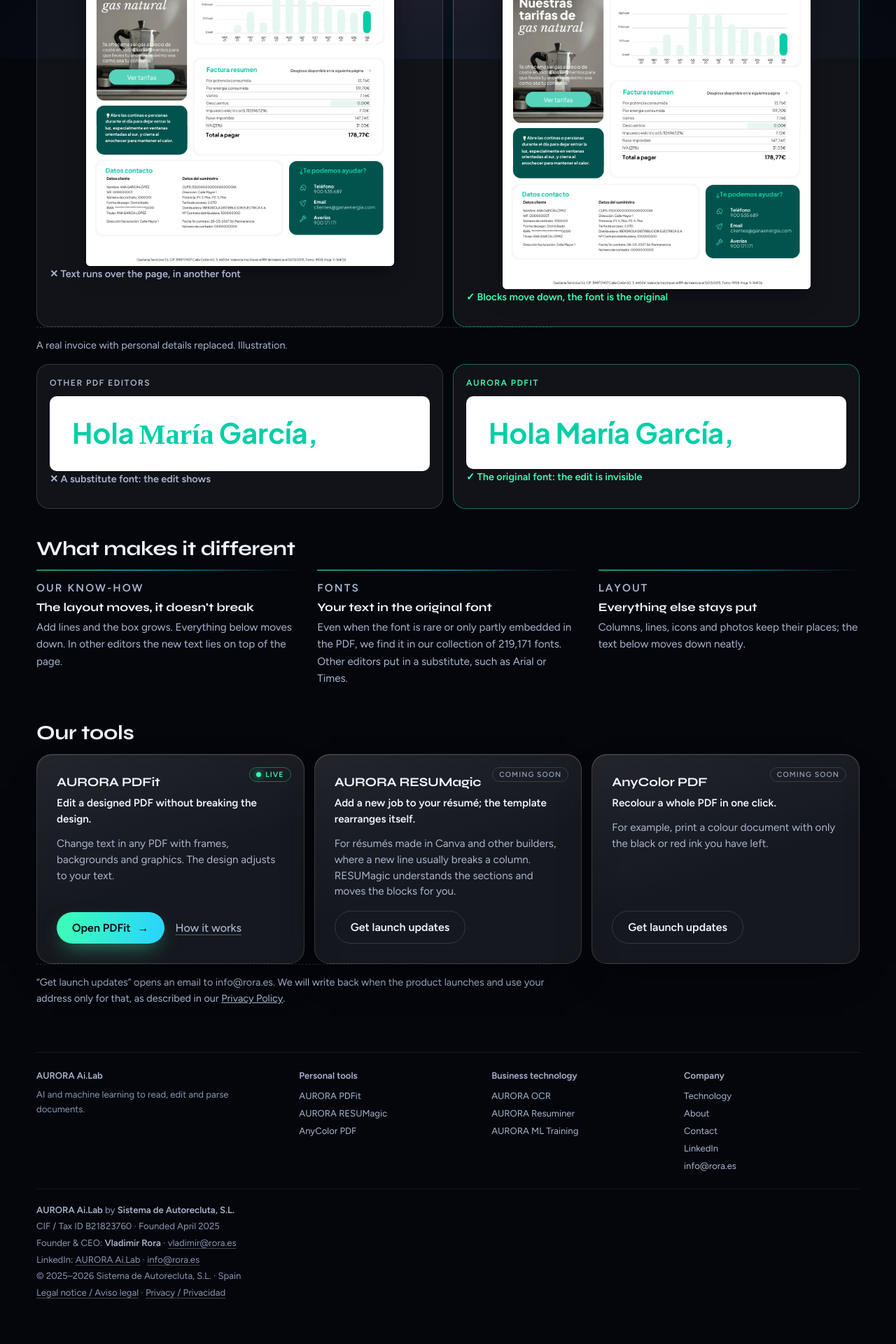
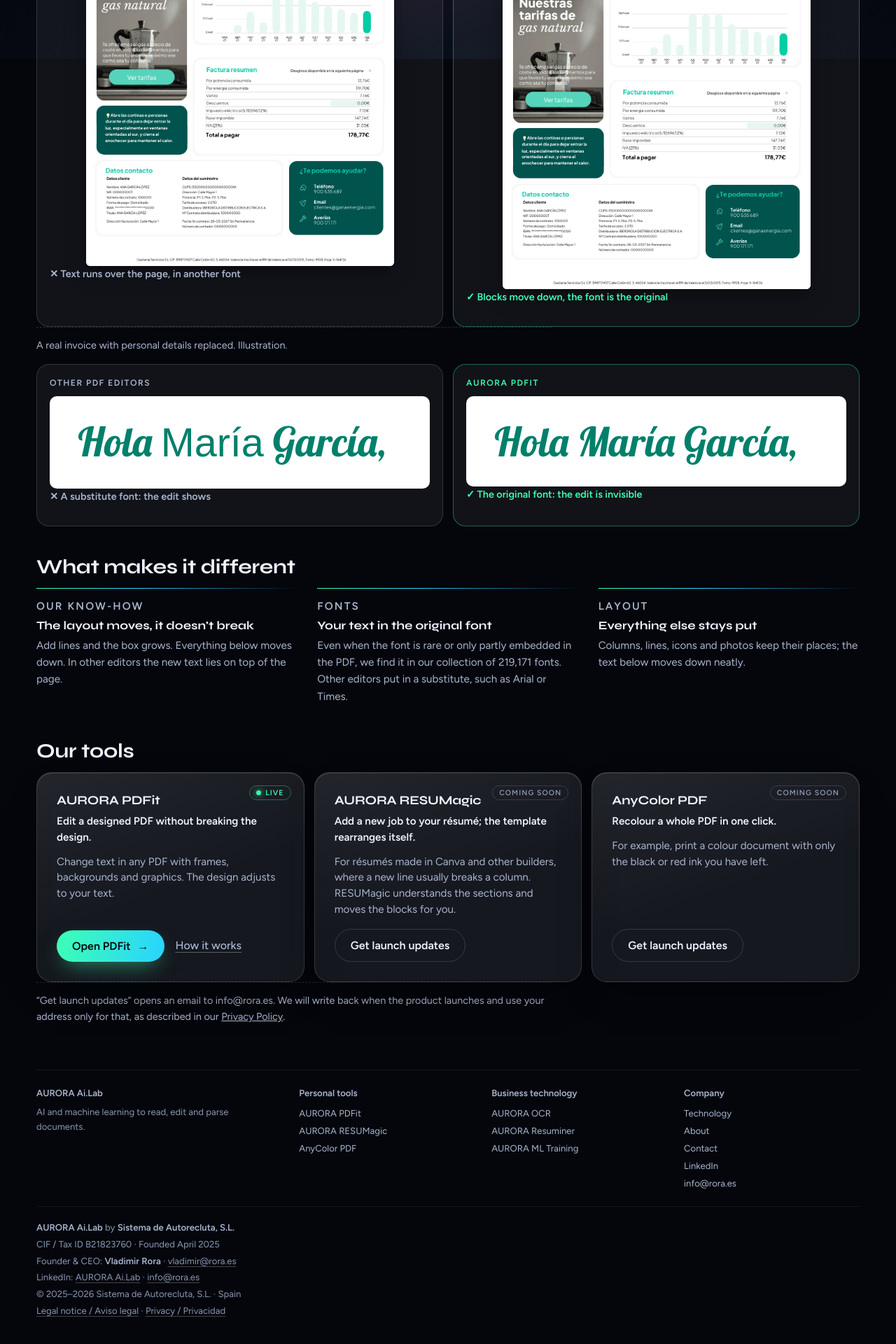
Before and after one commit to Totororik/rora.es, a Jekyll site: the page built from individuals/index.html, in a window 1280 px wide. Shown: the part 816-2736 px from the top of the page at 70% size. Built offline with Jekyll 4.4.1, drawn with Linux system fonts in a browser that asks for light colours; before the commit the page ends 2711 px from its top, so only the background shows below that.

Commit message:
Font demo: a decorative script font vs plain Arial, so the substitute is obvious at a glance
Co-Authored-By: Claude Opus 5.5 <noreply@anthropic.com>
Claude-Session: https://claude.ai/code/session_018wxw8nUirvxwf4q119Hca8

```diff
--- a/_includes/demo-font.html
+++ b/_includes/demo-font.html
@@ -1,10 +1,10 @@
 {%- assign L = page.lang | default: "en" -%}
 {%- if L == "es" -%}
-{%- assign f_label = "Ilustración: en el saludo de la factura el nombre Ana se cambia por María. En otros editores de PDF el nombre nuevo sale con una fuente sustituta; en AURORA PDFit, con la fuente original." -%}
+{%- assign f_label = "Ilustración: en un saludo escrito con una fuente decorativa el nombre Ana se cambia por María. En otros editores de PDF el nombre nuevo sale con una fuente sustituta; en AURORA PDFit, con la fuente original." -%}
 {%- assign f_bad = "Otros editores de PDF" -%}{%- assign f_good = "AURORA PDFit" -%}
 {%- assign f_vbad = "Fuente sustituta: el cambio se nota" -%}{%- assign f_vgood = "Fuente original: el cambio no se nota" -%}
 {%- else -%}
-{%- assign f_label = "Illustration: in the invoice greeting the name Ana is changed to María. In other PDF editors the new name comes out in a substitute font; in AURORA PDFit, in the original font." -%}
+{%- assign f_label = "Illustration: in a greeting set in a decorative font the name Ana is changed to María. In other PDF editors the new name comes out in a substitute font; in AURORA PDFit, in the original font." -%}
 {%- assign f_bad = "Other PDF editors" -%}{%- assign f_good = "AURORA PDFit" -%}
 {%- assign f_vbad = "A substitute font: the edit shows" -%}{%- assign f_vgood = "The original font: the edit is invisible" -%}
 {%- endif %}
--- a/aurora.css
+++ b/aurora.css
@@ -344,8 +344,9 @@ ol.steps li { align-content: start; }
 /* ---------- original font vs a substitute: one name in the invoice greeting ---------- */
 @font-face { font-family: 'Plus Jakarta Sans'; font-style: normal; font-weight: 700; font-display: swap; src: url(/fonts/plus-jakarta-sans-700-latin.woff2) format('woff2'); }
 .fontdemo { margin-top: 14px; }
-.fontdemo .hola { margin: 0; padding: .7em .8em; border-radius: 10px; background: #fff; color: #00cfa7; font: 700 clamp(1.5rem, 3.2vw, 2.5rem)/1.2 'Plus Jakarta Sans', var(--body); white-space: nowrap; overflow: hidden; }
-.fontdemo .bad .nm.sub { font-family: 'Times New Roman', Times, serif; }
+@font-face { font-family: 'Lobster'; font-style: normal; font-weight: 400; font-display: swap; src: url(/fonts/lobster-400-latin.woff2) format('woff2'); }
+.fontdemo .hola { margin: 0; padding: .5em .7em; border-radius: 10px; background: #fff; color: #00806b; font: 400 clamp(2rem, 4.6vw, 3.6rem)/1.25 'Lobster', cursive; white-space: nowrap; overflow: hidden; }
+.fontdemo .bad .nm.sub { font-family: Arial, Helvetica, sans-serif; }
 /* ---------- the invoice demo types by itself (demo.js), like a screen recording ---------- */
 .demo .ed { white-space: pre; font-family: 'Plus Jakarta Sans', var(--body); font-weight: 300; color: #000; }
 .demo .ed > div { min-height: 1em; }
```
Also changed, not shown: fonts/lobster-400-latin.woff2 (added).
